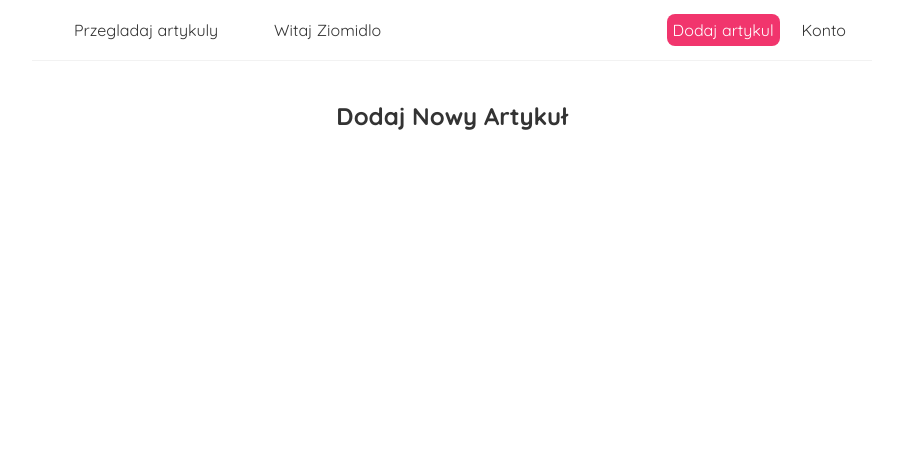
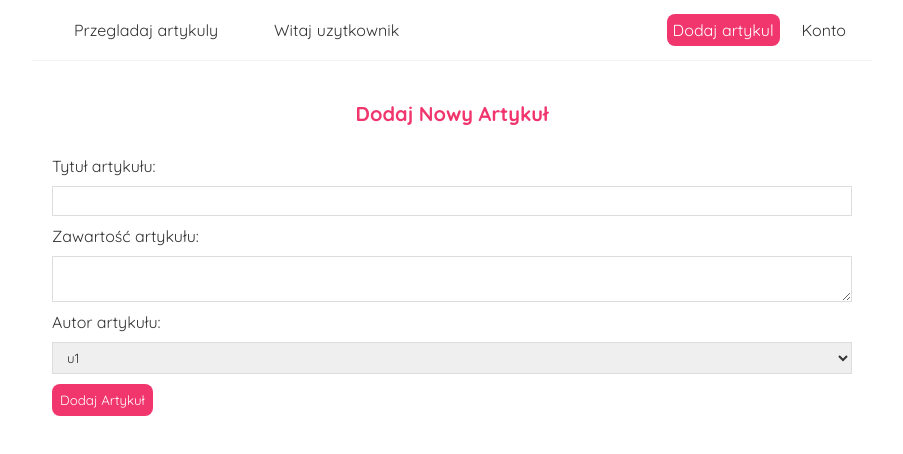
Before and after one commit to Ziomidlo/Forum-Interface-React, a React (Create React App) app: page /add in a window 1280 px wide. Shown: the top 454 px of the page, without its empty margins (188-1091 px from the left). Built offline with nearby package versions, Linux system fonts and the light colour scheme.

Commit message:
Implementation of adding new articles

```diff
--- a/data/db.json
+++ b/data/db.json
@@ -1,22 +1,37 @@
 {
-    "articles" : [
+  "articles": [
     {
       "title": "temat1",
       "user": "uzytkownik1",
+      "body": "treść bloga 1234.",
       "commentsNumber": 5,
       "id": 1
     },
     {
       "title": "aaaaaaaaaaaaa",
       "user": "u1",
+      "body": "mam pewne zapytanie",
       "commentsNumber": 10,
       "id": 2
     },
     {
       "title": "bb",
       "user": "u2",
+      "body": "Witam czy u panstwa tez jest taki problem?.",
       "commentsNumber": 7,
       "id": 3
+    },
+    {
+      "title": "asdasdasd",
+      "body": "aaasssssa",
+      "user": "uzytkownik",
+      "id": 4
+    },
+    {
+      "title": "Dodawanie artykułu",
+      "body": "W końcu nauczyłem się dodawać artykuł!",
+      "user": "u1",
+      "id": 5
     }
   ]
 }
--- a/src/AddArticle.js
+++ b/src/AddArticle.js
@@ -1,7 +1,57 @@
+import { useState } from "react";
+
 const AddArticle = () => {
+
+    const [title, setTitle] = useState('');
+    const [body, setBody] = useState('');
+    const [user, setUser] = useState('');
+    const [isPending, setIsPending] = useState(false);
+
+
+    const handleSubmit = (e) => {
+        e.preventDefault();
+        const article = { title, body, user};
+
+        setIsPending(true);
+
+        fetch('http://localhost:8000/articles', {
+            method: 'POST',
+            headers: { "Content-Type": "application/json" },
+            body: JSON.stringify(article)
+        }).then(() => {
+            console.log('dodano nowy artykuł.');
+            setIsPending(false);
+        })
+    }
     return (
         <div className="add-article">
             <h2>Dodaj Nowy Artykuł</h2>
+            <form onSubmit={handleSubmit}>
+                <label>Tytuł artykułu:</label>
+                <input
+                    type="text"
+                    required
+                    value={ title }
+                    onChange={(e) => setTitle(e.target.value)}
+                />
+                <label>Zawartość artykułu:</label>
+                <textarea
+                    required
+                    value={ body }
+                    onChange={(e) => setBody(e.target.value)}
+                ></textarea>
+                <label>Autor artykułu:</label>
+                <select
+                    required
+                    value={ user }
+                    onChange={(e) => setUser(e.target.value)}
+                >
+                    <option value="u1">u1</option>
+                    <option value="uzytkownik">uzytkownik</option>
+                </select>
+                { !isPending && <button>Dodaj Artykuł</button> }
+                { isPending && <button disabled>Dodawanie artykułu...</button> }
+            </form>
         </div>
       );
 }
--- a/src/App.js
+++ b/src/App.js
@@ -3,9 +3,9 @@ import ArticleSite from './ArticleSite';
 import { BrowserRouter as Router, Route, Switch } from 'react-router-dom';
 import AddArticle from './AddArticle';
 import Account from './Account';
+import ArticleDetails from './ArticleDetails';
 
 function App() {
-  const title = 'Forum'
 
   return (
     <Router>
@@ -22,6 +22,9 @@ function App() {
            <Route path="/account">
             <Account />
            </Route>
+           <Route path="/articles/:id">
+            <ArticleDetails />
+           </Route>
           </Switch>
         </div>
       </div>
--- /dev/null
+++ b/src/ArticleDetails.js
@@ -0,0 +1,24 @@
+import { useParams } from "react-router-dom/cjs/react-router-dom.min";
+import useFetch from "./useFetch";
+
+const ArticleDetails = () => {
+
+    const { id } = useParams();
+    const { data: article, error, isPending } = useFetch('http://localhost:8000/articles/' + id);
+
+    return (
+        <div className="article-details">
+            { isPending && <div>Loading...</div> }
+            { error && <div>{ error }</div> }
+            { article && (
+                <article>
+                    <h2>{ article.title }</h2>
+                    <p>Stworzony przez { article.user }</p>
+                    <div>{ article.body }</div>
+                </article>
+            )}
+        </div>
+     );
+}
+
+export default ArticleDetails;
--- a/src/ArticleList.js
+++ b/src/ArticleList.js
@@ -1,3 +1,5 @@
+import { Link } from "react-router-dom";
+
 const ArticleList = ({articles, handleDelete}) => {
 
     return (
@@ -5,7 +7,9 @@ const ArticleList = ({articles, handleDelete}) => {
             <h1>Artykuły</h1>
             {articles.map((article) => (
                 <div className="article-preview" key={article.id}>
+                    <Link to = {`/articles/${article.id}`}>
                         <h2>{ article.title }</h2>
+                    </Link>
                     <p>Stworzony przez: { article.user }</p>
                     <p>Liczba komenatrzy: { article.commentsNumber }</p>
                 </div>
--- a/src/Navbar.js
+++ b/src/Navbar.js
@@ -3,7 +3,7 @@ import { Link } from 'react-router-dom';
 
 const Navbar = () => {
 
-    const  [user, setUser] = useState('Ziomidlo');
+    const  [user, setUser] = useState('uzytkownik');
 
     return (
        <nav className="navbar">
--- a/src/index.css
+++ b/src/index.css
@@ -50,3 +50,29 @@
 .ArticleSite h1, h2, p {
   text-align: center;
 }
+
+.article-preview a{
+  text-decoration: none;
+}
+
+.add-article h2{
+  font-size: 20px;
+  color: #f1356d;
+  margin-bottom: 30px;
+}
+.add-article input, .add-article textarea, .add-article select {
+  width: 100%;
+  padding: 6px 10px;
+  margin: 10px 0px;
+  border: 1px solid #ddd;
+  box-sizing: border-box;
+  display: block;
+}
+
+.add-article button {
+  background: #f1356d;
+  color: #fff;
+  border: 0;
+  padding: 8px;
+  border-radius: 8px;
+}
```
Lines whose indentation alone changed are shown as unchanged.
